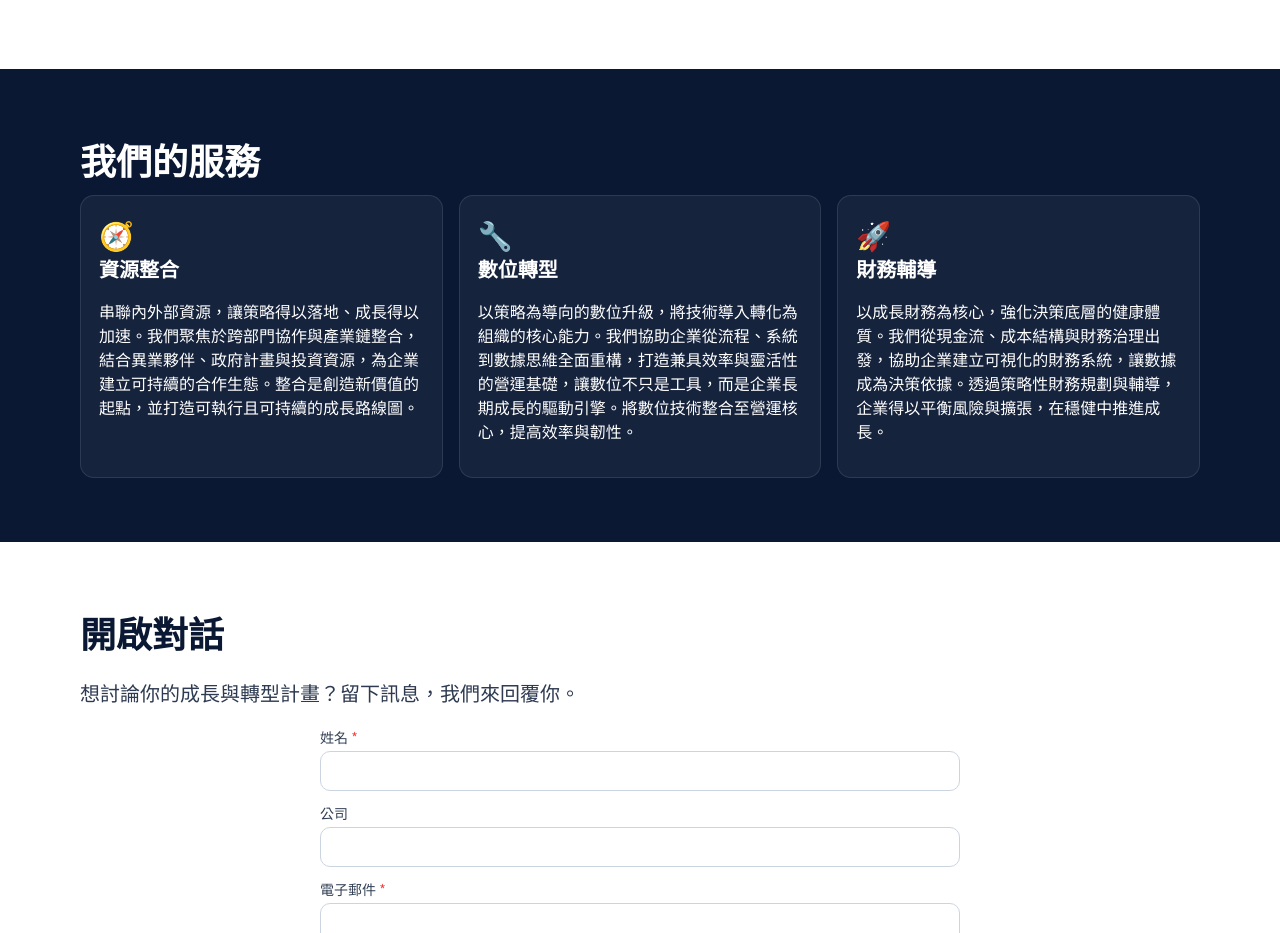
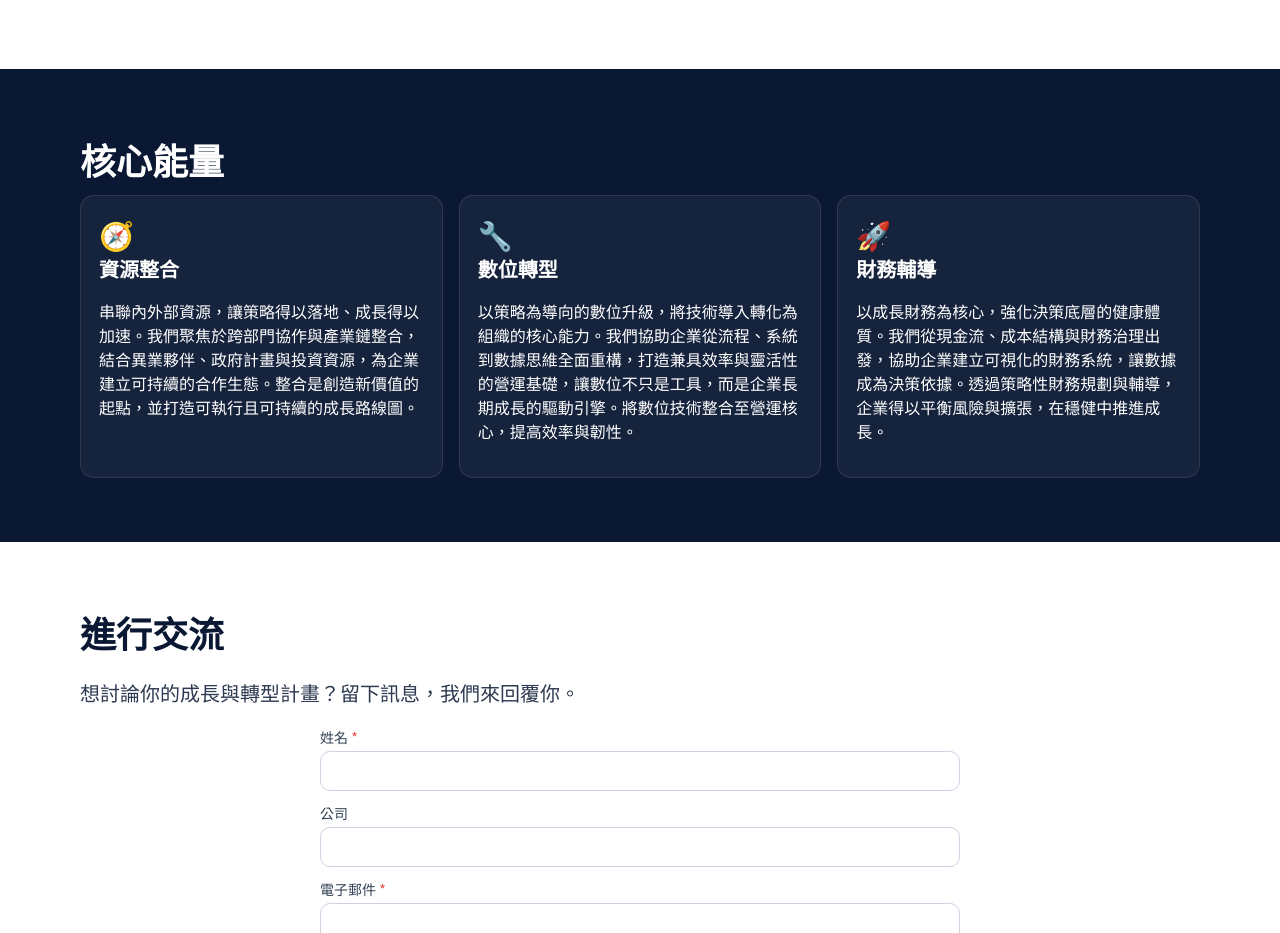
Before and after one commit to Jayku1201/sibiweb, a plain HTML site: page index.html in a window 1280 px wide. Shown: the part 1280-2213 px from the top of the page. Drawn offline with Linux system fonts and the light colour scheme.

Commit message:
Update index.html
文字調整

```diff
--- a/index.html
+++ b/index.html
@@ -91,7 +91,7 @@
 
   <section id="services" style="padding:64px 0">
     <div class="container">
-      <h2 style="color:#fff">我們的服務</h2>
+      <h2 style="color:#fff">核心能量</h2>
       <div class="cards">
         <div class="card"><div style="font-size:28px">🧭</div><h3>資源整合</h3><p>串聯內外部資源，讓策略得以落地、成長得以加速。我們聚焦於跨部門協作與產業鏈整合，結合異業夥伴、政府計畫與投資資源，為企業建立可持續的合作生態。整合是創造新價值的起點，並打造可執行且可持續的成長路線圖。</p></div>
         <div class="card"><div style="font-size:28px">🔧</div><h3>數位轉型</h3><p>以策略為導向的數位升級，將技術導入轉化為組織的核心能力。我們協助企業從流程、系統到數據思維全面重構，打造兼具效率與靈活性的營運基礎，讓數位不只是工具，而是企業長期成長的驅動引擎。將數位技術整合至營運核心，提高效率與韌性。</p></div>
@@ -102,7 +102,7 @@
 
   <section id="contact" class="alt">
     <div class="container">
-      <h2>開啟對話</h2>
+      <h2>進行交流</h2>
       <p class="lead">想討論你的成長與轉型計畫？留下訊息，我們來回覆你。</p>
 
       <!-- ✅ 已接上你的 Formspree 端點 -->
```
